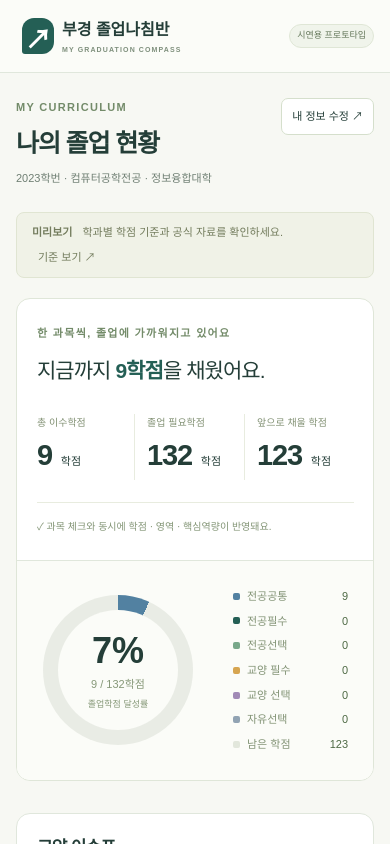
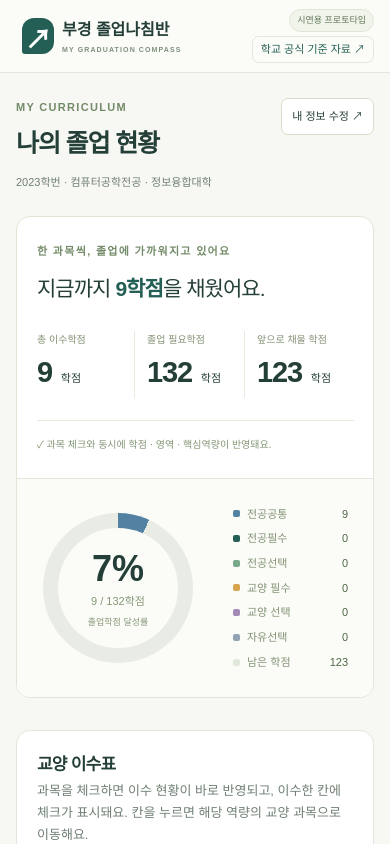
Before and after one commit to jeon9-aa/Graduation-Compass, a plain HTML site: page index.html in a window 390 px wide. Both pictures are taken after a click on the button "예시 이수 내역으로 먼저 둘러보기 ↗". Shown: the top 844 px of the page. Drawn offline with Linux system fonts and the light colour scheme.

Commit message:
style: 큰 의미없는 디자인 제거, 배치 최소화

```diff
--- a/index.html
+++ b/index.html
@@ -20,6 +20,7 @@
     <div class="top-right">
       <span class="badge">시연용 프로토타입</span>
       <button class="text-btn" id="about" type="button">프로젝트 소개 ↗</button>
+      <button class="source-button" id="header-source" type="button" data-source="general" hidden>학교 공식 기준 자료 ↗</button>
     </div>
   </header>
 
@@ -43,11 +44,12 @@
       </div>
     </section>
 
+    <div class="setup-card">
+      <p class="setup-note">입학연도별 학교 학점 기준과 내가 체크한 과목으로 이수 현황을 계산해요.</p>
     <section class="card">
       <div class="eyebrow">시작하기</div>
       <h2>나의 교육과정 찾기</h2>
       <p class="muted">내 정보를 선택하고 졸업까지의 경로를 살펴보세요.</p>
-      <div class="notice">입학연도별 학교 학점 기준과 내가 체크한 과목으로 이수 현황을 계산해요.</div>
 
       <form id="profile-form">
         <div class="field">
@@ -120,6 +122,7 @@
         <p class="save-note">선택한 과목은 이 브라우저에 자동 저장돼요.</p>
       </form>
     </section>
+    </div>
   </main>
 
   <!-- 졸업 현황 대시보드 -->
@@ -127,16 +130,12 @@
     <div class="heading">
       <div>
         <div class="eyebrow">MY CURRICULUM</div>
-        <h1>나의 졸업 현황</h1>
-        <p class="muted" id="profile-label"></p>
+        <div class="heading-title">
+          <h1>나의 졸업 현황</h1>
+          <p class="muted" id="profile-label"></p>
+        </div>
       </div>
       <button id="edit-profile" class="outline" type="button">내 정보 수정 ↗</button>
-    </div>
-
-    <div class="banner">
-      <b>시연 데이터</b>
-      <p>아래 수치는 예시예요. 실제 졸업 판정에 사용할 수 없어요.</p>
-      <button type="button" data-source="general">기준 보기 ↗</button>
     </div>
 
     <div id="special-notice" class="notice" hidden></div>
@@ -183,14 +182,14 @@
       <summary class="general-progress-heading">
         <div>
           <h2>교양 이수표</h2>
-          <p class="muted">칸에 해당하는 영역의 과목을 체크하면 이수 현황이 바로 반영돼요.</p>
+          <p class="muted" id="general-table-note">과목을 체크하면 이수 현황이 바로 반영되고, 이수한 칸에 체크가 표시돼요. 칸을 누르면 해당 역량의 교양 과목으로 이동해요.</p>
         </div>
-        <span class="progress-toggle"><span class="when-open">접기</span><span class="when-closed">펼치기</span><span aria-hidden="true">⌄</span></span>
+        <span class="general-progress-actions">
+          <button class="text-btn" type="button" data-source="balance">교양 이수 기준 보기 ↗</button>
+          <span class="progress-toggle"><span class="when-open">접기</span><span class="when-closed">펼치기</span><span aria-hidden="true">⌄</span></span>
+        </span>
       </summary>
       <div class="general-progress-body">
-      <button class="text-btn" type="button" data-source="balance">교양 이수 기준 보기 ↗</button>
-
-      <p class="muted" id="general-table-note">이수한 칸에 체크가 표시돼요. 칸을 누르면 해당 역량의 교양 과목으로 이동해요.</p>
       <div class="general-table-scroll" role="region" aria-label="교양 이수표" tabindex="0">
         <table class="general-table" aria-describedby="general-table-note">
           <caption class="sr-only">필수교양 및 균형교양 영역별 핵심역량 이수 현황</caption>
@@ -524,8 +523,6 @@
 
       const saved = seed ? DATA.courses.slice(0, 3).map((c) => c.id) : read(storageKey(p), []);
       $('#goal').textContent = DATA.total ?? '미확인';
-      $('.banner b').textContent = seed ? '미리보기' : '입학연도 기준';
-      $('.banner p').textContent = '학과별 학점 기준과 공식 자료를 확인하세요.';
       $('#course-note').textContent = program
         ? '2026학년도 편성표에서 확인한 과목입니다. 이전에 들은 과목은 직접 추가할 수 있어요.'
         : '이 전공은 과목별 자료가 아직 등록되지 않았어요. 성적표에 있는 과목을 추가해 주세요.';
@@ -539,6 +536,7 @@
 
       $('#setup').hidden = true;
       $('#dashboard').hidden = false;
+      $('#header-source').hidden = false;
       $('#profile-label').textContent = `${p.entry}학번 · ${p.major || p.department} · ${p.college}`;
 
       const special = [
@@ -594,6 +592,7 @@
       if (profile) fillProfile(profile);
       $('#setup').hidden = false;
       $('#dashboard').hidden = true;
+      $('#header-source').hidden = true;
       window.scrollTo(0, 0);
     }
 
@@ -683,7 +682,7 @@
               </summary>
               <div class="description">
                 <span>${isGeneral ? '2026 안내서 기준 · 역량을 누르면 교과목이 펼쳐져요.' : cat.method}</span>
-                <button type="button" data-source="${cat.id}">기준 보기 ↗</button>
+                <button type="button" data-source="${cat.id}">학교 공식 기준 자료 ↗</button>
               </div>
               ${rowsHtml}
             </details>
--- a/styles.css
+++ b/styles.css
@@ -104,6 +104,15 @@ header {
   gap: 20px;
 }
 
+.source-button {
+  padding: 6px 10px;
+  border: 1px solid var(--line);
+  border-radius: 7px;
+  color: var(--green);
+  font-size: 12px;
+  white-space: nowrap;
+}
+
 .badge {
   padding: 4px 10px;
   background: #f0f4eb;
@@ -139,6 +148,20 @@ header {
   display: grid;
   grid-template-columns: 1.1fr 1fr;
   gap: 80px;
+}
+
+.setup-card {
+  min-width: 0;
+}
+
+.setup-note {
+  margin-bottom: 12px;
+  font-size: 13px;
+  color: var(--muted);
+}
+
+#profile-form {
+  margin-top: 20px;
 }
 
 .intro {
@@ -399,31 +422,27 @@ input[type="checkbox"] {
   margin: 5px 0;
 }
 
+.heading-title {
+  display: flex;
+  align-items: baseline;
+  flex-wrap: wrap;
+  gap: 4px 18px;
+}
+
+.heading-title h1 {
+  flex-shrink: 0;
+}
+
+.heading > .outline {
+  flex-shrink: 0;
+}
+
 .outline {
   background: #fff;
   border: 1px solid #d5dfcc;
   border-radius: 7px;
   padding: 9px 15px;
   font-size: 12px;
-}
-
-.banner {
-  display: flex;
-  align-items: center;
-  gap: 12px;
-  border: 1px solid #e0e5d2;
-  background: #f0f2e7;
-  padding: 10px 15px;
-  border-radius: 8px;
-  margin-bottom: 20px;
-  font-size: 12px;
-  color: #737c5d;
-}
-
-.banner button {
-  margin-left: auto;
-  white-space: nowrap;
-  font-size: 11px;
 }
 
 /* 요약 & 도넛 차트 */
@@ -963,11 +982,28 @@ input[type="checkbox"] {
 
 .general-progress-heading {
   display: flex;
+  flex-wrap: wrap;
   align-items: center;
   justify-content: space-between;
   gap: 12px;
   cursor: pointer;
   list-style: none;
+}
+
+.general-progress-heading > div {
+  flex: 1 1 360px;
+}
+
+.general-progress-actions {
+  display: flex;
+  align-items: center;
+  gap: 16px;
+  margin-left: auto;
+  flex-shrink: 0;
+}
+
+.general-progress-actions .text-btn {
+  white-space: nowrap;
 }
 
 .general-progress-heading::-webkit-details-marker {
@@ -1252,6 +1288,18 @@ dialog .primary {
     padding: 3px 7px;
   }
 
+  .top-right {
+    flex-wrap: wrap;
+    justify-content: flex-end;
+    gap: 4px 8px;
+    max-width: 45%;
+  }
+
+  .source-button {
+    padding: 3px 8px;
+    font-size: 11px;
+  }
+
   .setup {
     padding: 28px 18px;
   }
@@ -1285,21 +1333,6 @@ dialog .primary {
     font-size: 11px;
     padding: 8px 10px;
     white-space: nowrap;
-  }
-
-  .banner {
-    flex-wrap: wrap;
-    gap: 5px 10px;
-    font-size: 11px;
-  }
-
-  .banner p {
-    flex-basis: 75%;
-    flex-grow: 1;
-  }
-
-  .banner button {
-    margin-left: 0;
   }
 
   .summary-main {
```
